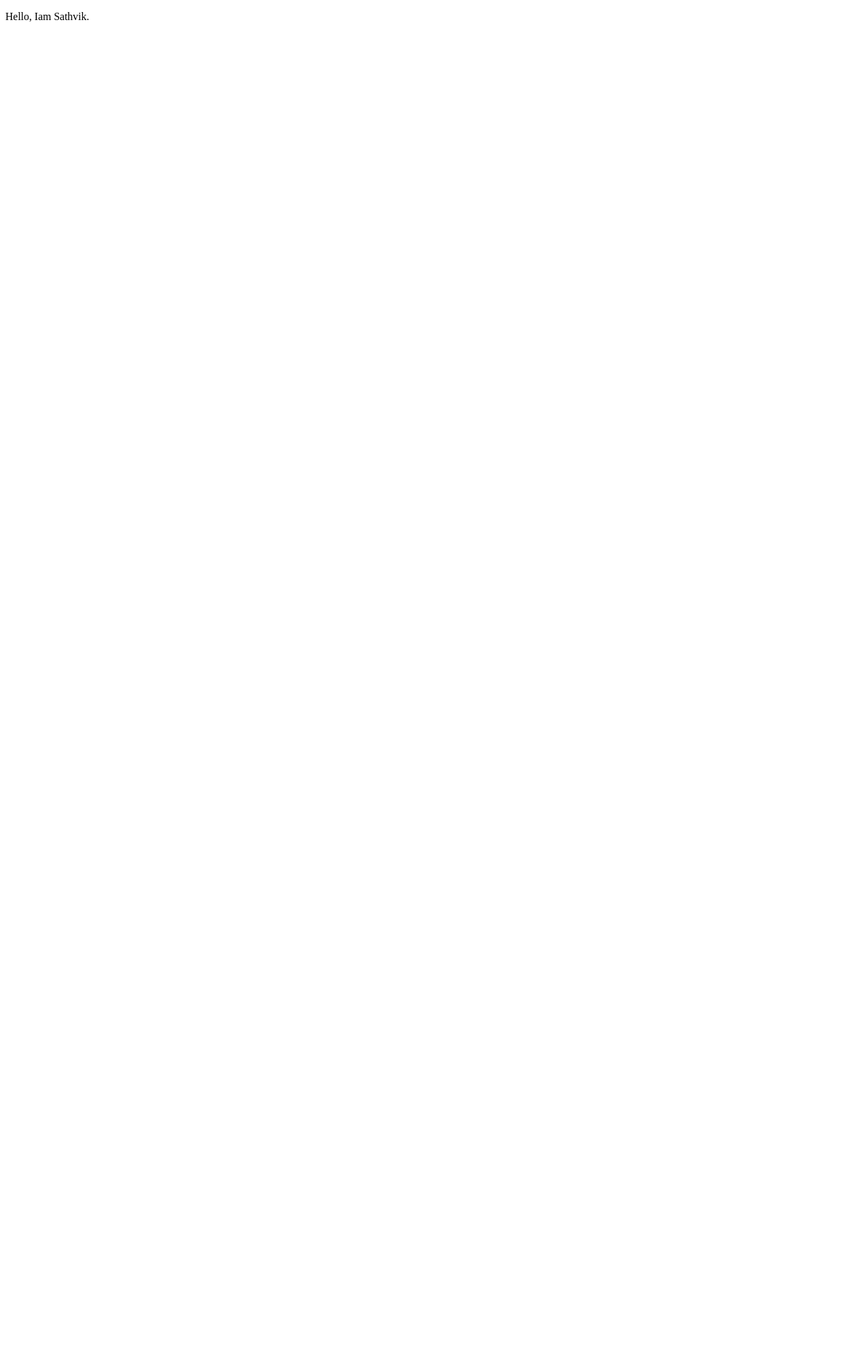
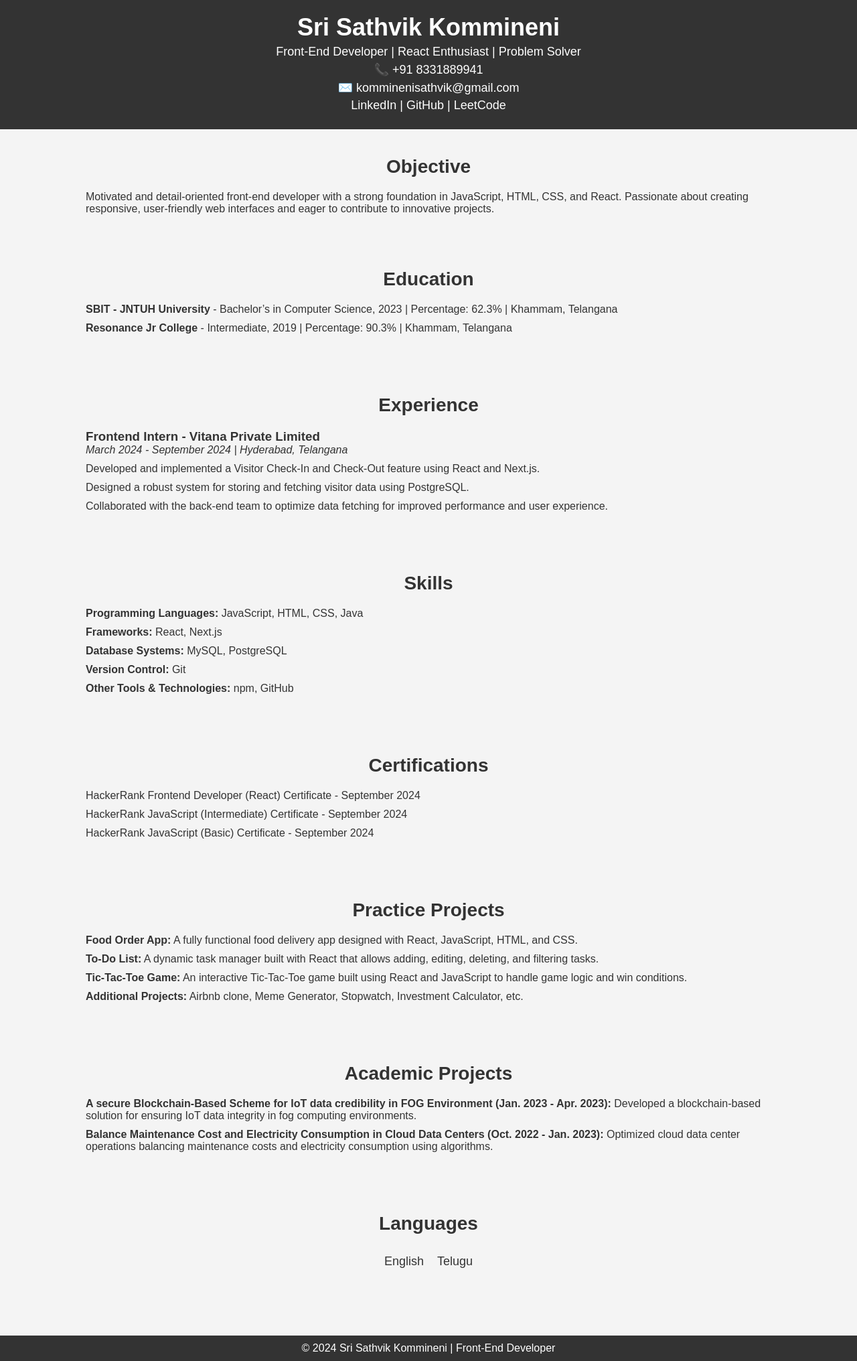
Before and after one commit to srisathvik/srisathvik.github.io, a plain HTML site: page index.html in a window 1280 px wide. Shown: the whole page at 67% size. Before the commit the page ends 800 px from the top, so only its background shows below. Drawn offline with Linux system fonts and the light colour scheme.

Commit message:
updated portfolio

```diff
--- a/index.html
+++ b/index.html
@@ -3,9 +3,184 @@
   <head>
     <meta charset="UTF-8" />
     <meta name="viewport" content="width=device-width, initial-scale=1.0" />
-    <title>Document</title>
+    <title>Sri Sathvik Kommineni - Front-End Developer</title>
+    <link rel="stylesheet" href="style.css" />
   </head>
   <body>
-    <p>Hello, Iam Sathvik.</p>
+    <header>
+      <div class="container">
+        <h1>Sri Sathvik Kommineni</h1>
+        <p>Front-End Developer | React Enthusiast | Problem Solver</p>
+        <div class="contact-info">
+          <p>📞 +91 8331889941</p>
+          <p>
+            ✉️
+            <a href="mailto:komminenisathvik@gmail.com"
+              >komminenisathvik@gmail.com</a
+            >
+          </p>
+          <p>
+            <a
+              href="https://www.linkedin.com/in/komminenisathvik"
+              target="_blank"
+              >LinkedIn</a
+            >
+            |
+            <a href="https://github.com/srisathvik" target="_blank">GitHub</a>
+            |
+            <a href="https://leetcode.com/u/Kommineni_Sathvik/" target="_blank"
+              >LeetCode</a
+            >
+          </p>
+        </div>
+      </div>
+    </header>
+
+    <section id="about">
+      <div class="container">
+        <h2>Objective</h2>
+        <p>
+          Motivated and detail-oriented front-end developer with a strong
+          foundation in JavaScript, HTML, CSS, and React. Passionate about
+          creating responsive, user-friendly web interfaces and eager to
+          contribute to innovative projects.
+        </p>
+      </div>
+    </section>
+
+    <section id="education">
+      <div class="container">
+        <h2>Education</h2>
+        <ul>
+          <li>
+            <strong>SBIT - JNTUH University</strong> - Bachelor’s in Computer
+            Science, 2023 | Percentage: 62.3% | Khammam, Telangana
+          </li>
+          <li>
+            <strong>Resonance Jr College</strong> - Intermediate, 2019 |
+            Percentage: 90.3% | Khammam, Telangana
+          </li>
+        </ul>
+      </div>
+    </section>
+
+    <section id="experience">
+      <div class="container">
+        <h2>Experience</h2>
+        <div class="job">
+          <h3>Frontend Intern - Vitana Private Limited</h3>
+          <p><em>March 2024 - September 2024 | Hyderabad, Telangana</em></p>
+          <ul>
+            <li>
+              Developed and implemented a Visitor Check-In and Check-Out feature
+              using React and Next.js.
+            </li>
+            <li>
+              Designed a robust system for storing and fetching visitor data
+              using PostgreSQL.
+            </li>
+            <li>
+              Collaborated with the back-end team to optimize data fetching for
+              improved performance and user experience.
+            </li>
+          </ul>
+        </div>
+      </div>
+    </section>
+
+    <section id="skills">
+      <div class="container">
+        <h2>Skills</h2>
+        <ul>
+          <li>
+            <strong>Programming Languages:</strong> JavaScript, HTML, CSS, Java
+          </li>
+          <li><strong>Frameworks:</strong> React, Next.js</li>
+          <li><strong>Database Systems:</strong> MySQL, PostgreSQL</li>
+          <li><strong>Version Control:</strong> Git</li>
+          <li><strong>Other Tools & Technologies:</strong> npm, GitHub</li>
+        </ul>
+      </div>
+    </section>
+
+    <section id="certifications">
+      <div class="container">
+        <h2>Certifications</h2>
+        <ul>
+          <li>
+            HackerRank Frontend Developer (React) Certificate - September 2024
+          </li>
+          <li>
+            HackerRank JavaScript (Intermediate) Certificate - September 2024
+          </li>
+          <li>HackerRank JavaScript (Basic) Certificate - September 2024</li>
+        </ul>
+      </div>
+    </section>
+
+    <section id="projects">
+      <div class="container">
+        <h2>Practice Projects</h2>
+        <ul>
+          <li>
+            <strong>Food Order App:</strong> A fully functional food delivery
+            app designed with React, JavaScript, HTML, and CSS.
+          </li>
+          <li>
+            <strong>To-Do List:</strong> A dynamic task manager built with React
+            that allows adding, editing, deleting, and filtering tasks.
+          </li>
+          <li>
+            <strong>Tic-Tac-Toe Game:</strong> An interactive Tic-Tac-Toe game
+            built using React and JavaScript to handle game logic and win
+            conditions.
+          </li>
+          <li>
+            <strong>Additional Projects:</strong> Airbnb clone, Meme Generator,
+            Stopwatch, Investment Calculator, etc.
+          </li>
+        </ul>
+      </div>
+    </section>
+
+    <section id="academic-projects">
+      <div class="container">
+        <h2>Academic Projects</h2>
+        <ul>
+          <li>
+            <strong
+              >A secure Blockchain-Based Scheme for IoT data credibility in FOG
+              Environment (Jan. 2023 - Apr. 2023):</strong
+            >
+            Developed a blockchain-based solution for ensuring IoT data
+            integrity in fog computing environments.
+          </li>
+          <li>
+            <strong
+              >Balance Maintenance Cost and Electricity Consumption in Cloud
+              Data Centers (Oct. 2022 - Jan. 2023):</strong
+            >
+            Optimized cloud data center operations balancing maintenance costs
+            and electricity consumption using algorithms.
+          </li>
+        </ul>
+      </div>
+    </section>
+
+    <section id="languages">
+      <div class="container">
+        <h2>Languages</h2>
+        <ul>
+          <li>English</li>
+          <li>Telugu</li>
+        </ul>
+      </div>
+    </section>
+
+    <footer>
+      <div class="container">
+        <p>&copy; 2024 Sri Sathvik Kommineni | Front-End Developer</p>
+      </div>
+    </footer>
   </body>
 </html>
--- /dev/null
+++ b/style.css
@@ -0,0 +1,84 @@
+* {
+    margin: 0;
+    padding: 0;
+    box-sizing: border-box;
+}
+
+body {
+    font-family: Arial, sans-serif;
+    background-color: #f4f4f4;
+    color: #333;
+}
+
+.container {
+    width: 80%;
+    margin: auto;
+}
+
+header {
+    background-color: #333;
+    color: #fff;
+    padding: 20px 0;
+    text-align: center;
+}
+
+header h1 {
+    margin: 0;
+    font-size: 36px;
+}
+
+header p {
+    margin: 5px 0;
+    font-size: 18px;
+}
+
+.contact-info p {
+    margin: 5px 0;
+}
+
+a {
+    color: #fff;
+    text-decoration: none;
+}
+
+a:hover {
+    text-decoration: underline;
+}
+
+section {
+    padding: 40px 0;
+}
+
+section h2 {
+    font-size: 28px;
+    margin-bottom: 20px;
+    text-align: center;
+}
+
+ul {
+    list-style-type: none;
+    margin: 10px 0;
+}
+
+ul li {
+    margin: 10px 0;
+    font-size: 16px;
+}
+
+footer {
+    background-color: #333;
+    color: #fff;
+    text-align: center;
+    padding: 10px;
+    margin-top: 40px;
+}
+#languages ul {
+    display: flex;
+    justify-content: center; /* Centers the list items horizontally */
+    gap: 20px; /* Optional: Adds space between the items */
+}
+
+#languages li {
+    font-size: 18px; /* Adjust the size if needed */
+    list-style-type: none; /* Removes default list bullets */
+}
```
Also changed, not shown: script.js (added).
